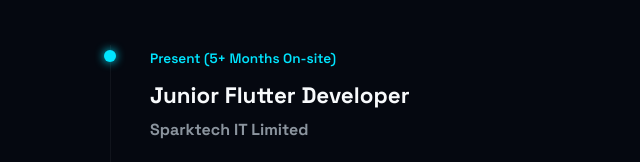
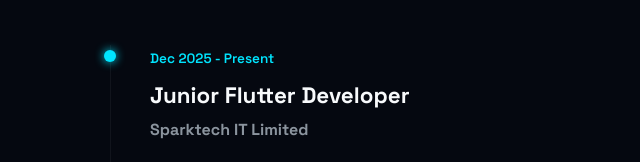
Before and after one commit to SHOarman/shohidulislam_arifbillah.github.io, a plain HTML site: page index.html in a window 1280 px wide. Shown: the part 2092-2254 px from the top of the page, 582-1222 px from the left. Drawn offline with Linux system fonts and the light colour scheme.

Commit message:
Update experience date and stats

```diff
--- a/index.html
+++ b/index.html
@@ -167,7 +167,7 @@
                     <div class="timeline-item">
                         <div class="timeline-dot"></div>
                         <div class="timeline-content">
-                            <span class="date">Present (5+ Months On-site)</span>
+                            <span class="date">Dec 2025 - Present</span>
                             <h3>Junior Flutter Developer</h3>
                             <h4>Sparktech IT Limited</h4>
                             <p>Collaborating in an on-site professional environment. Responsible for designing, developing, and maintaining scalable mobile applications utilizing MVC architecture, REST APIs, Socket.io, and Location Tracking.</p>
```
